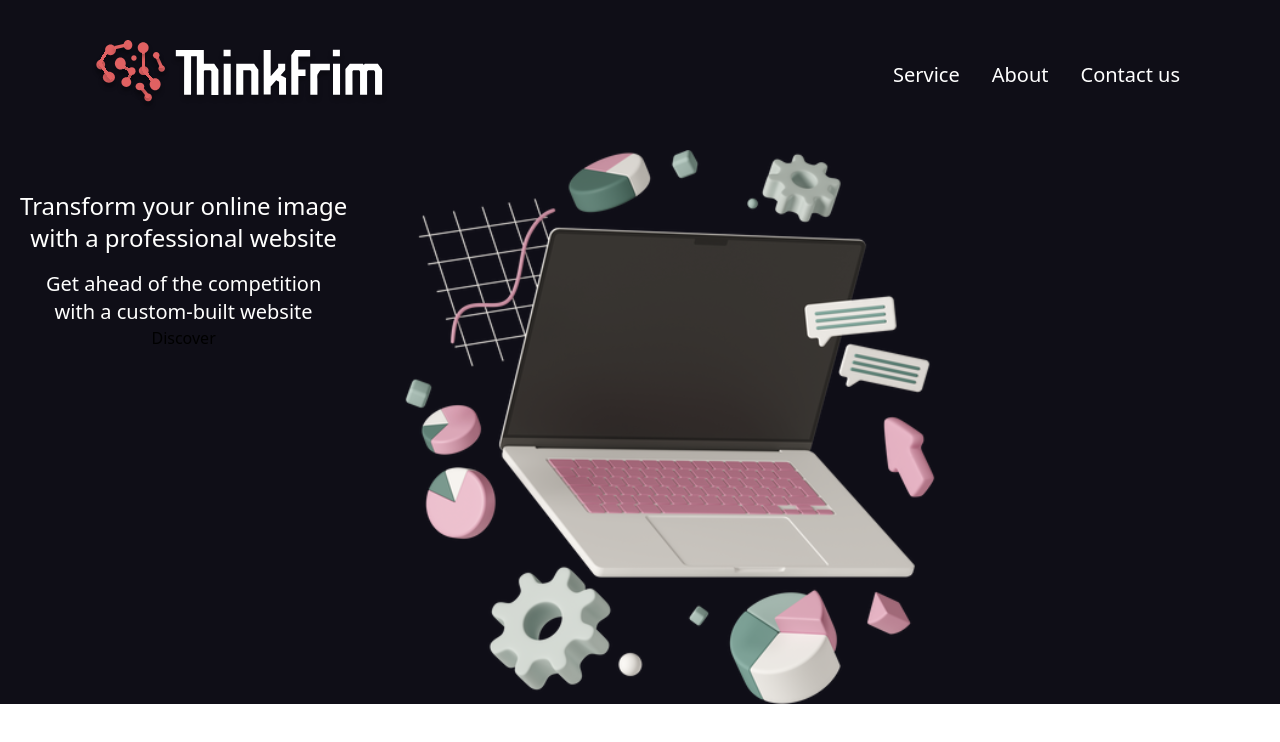
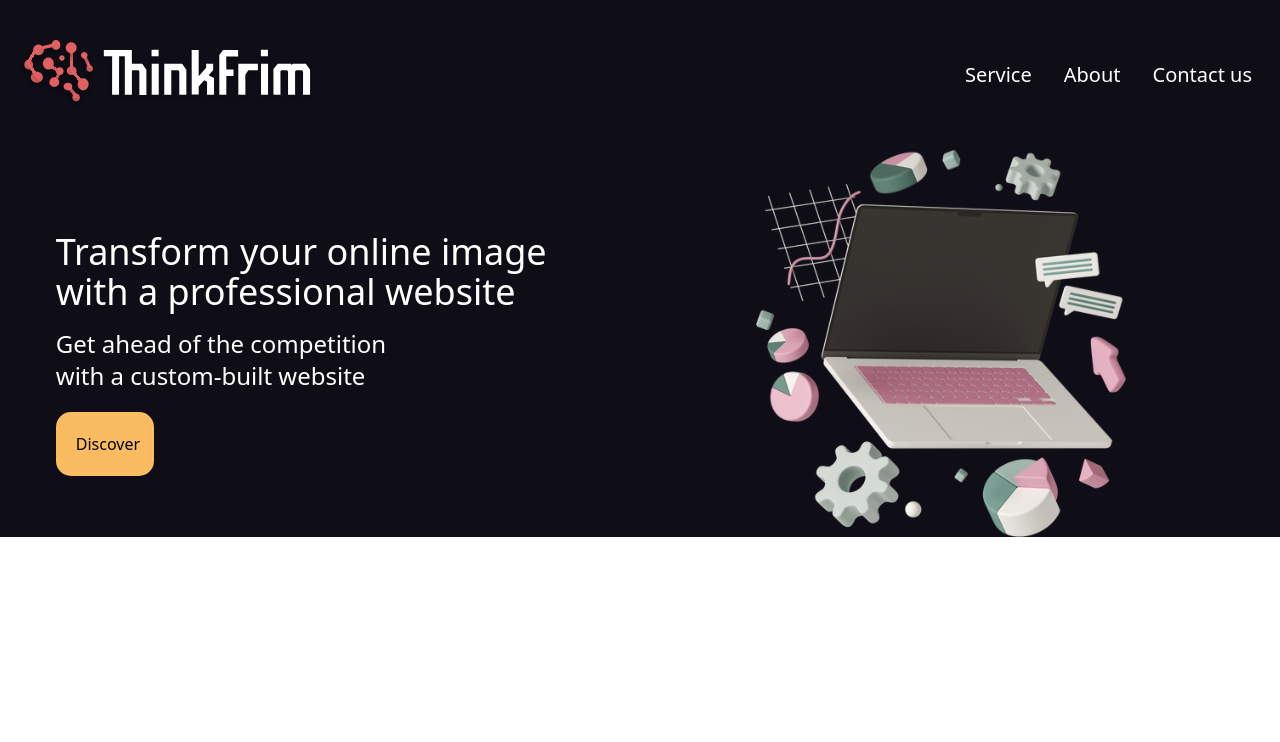
Before and after one commit to ThinkFrim/thinkfrim-production, a React (Create React App) app: page / in a window 1280 px wide. Shown: the top 742 px of the page. Built offline with nearby package versions, Linux system fonts and the light colour scheme.

Commit message:
pushing banner not fully responsive

```diff
--- a/src/components/nav/index.js
+++ b/src/components/nav/index.js
@@ -20,7 +20,7 @@ const Nav = () => {
   };
 
   return (
-    <nav className='px-2 sm:px-4 md:px-[5rem] py-5'>
+    <nav className='px-2 py-5'>
       <div className="container flex flex-wrap items-center justify-between">
         <a href="/">
           <img className="w-2/3 md:w-full py-5 mx-3" src="/media/logo/ThinkFrimLogo.svg" alt="thinkfrim.svg" />
--- a/src/sections/banner/index.js
+++ b/src/sections/banner/index.js
@@ -4,14 +4,14 @@ const Banner = () => {
     return (
         <section className='chineseBlackBg h-full' id='banner'>
             <Nav />
-            <div className="flex flex-col md:flex-row">
-                <div className="text-center pt-10 mx-5">
-                    <h1 className="White text-2xl">Transform your online image <br className="hidden md:inline" /> with a professional website</h1>
-                    <h2 className="White text-xl pt-4">Get ahead of the competition <br /> with a custom-built website</h2>
-                    <button>Discover</button>
+            <div className="flex flex-col items-center justify-around md:flex-row">
+                <div className="text-center pt-10 mx-5 md:text-left">
+                    <h1 className="White text-2xl md:text-3xl md:leading-[2rem] lg:text-4xl">Transform your online image <br className="hidden md:inline" /> with a professional website</h1>
+                    <h2 className="White text-xl pt-4 pb-5 md:text-xl lg:text-2xl">Get ahead of the competition <br /> with a custom-built website</h2>
+                    <button className="RajahBg w-1/2 p-5 mb-5 rounded-[15px] md:w-1/2 xl:w-1/5">Discover</button>
                 </div>
                 <div>
-                    <img src="/media/illustrator/laptop and charts (2).svg" alt="" />
+                    <img className="w-2/3 object-cover mx-auto md:w-full lg: xl:w-[70%] 2xl:w-full" src="/media/illustrator/laptop and charts (2).svg" alt="" />
                 </div>
             </div>
         </section>
```
